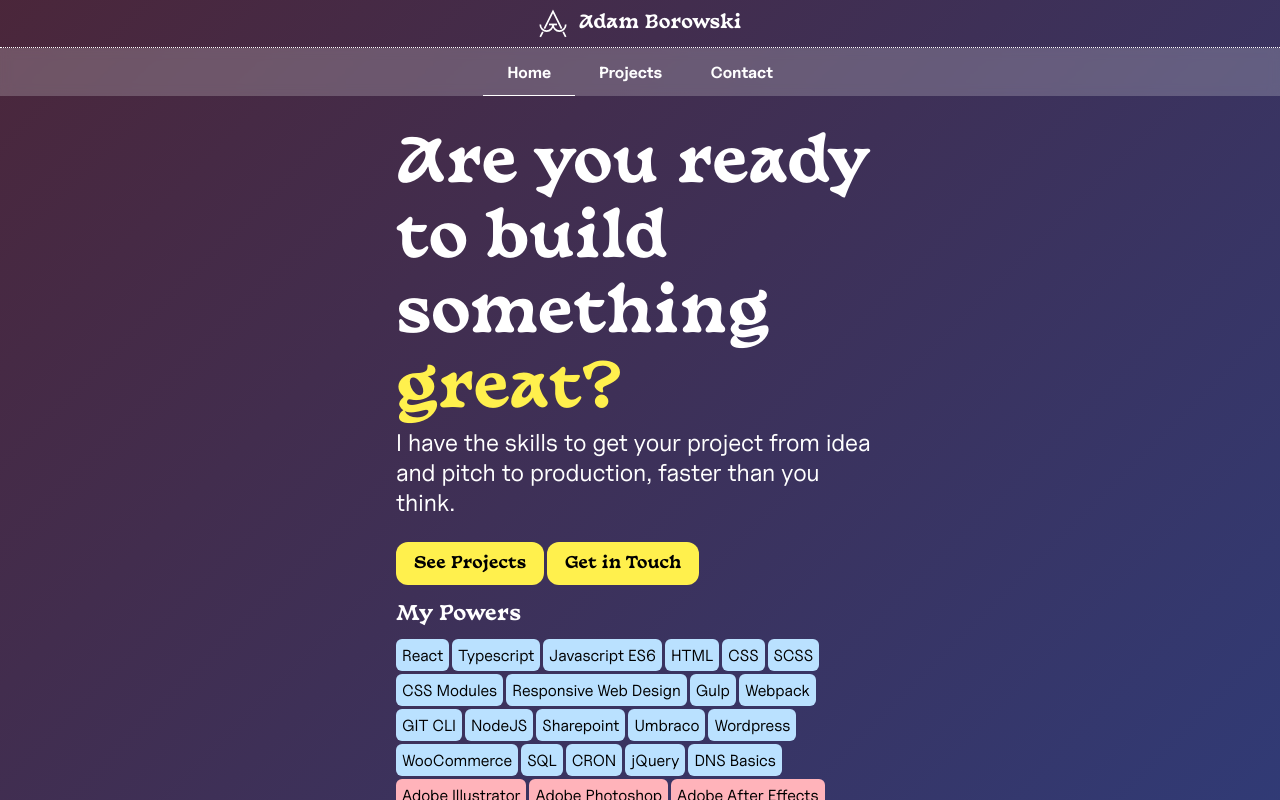
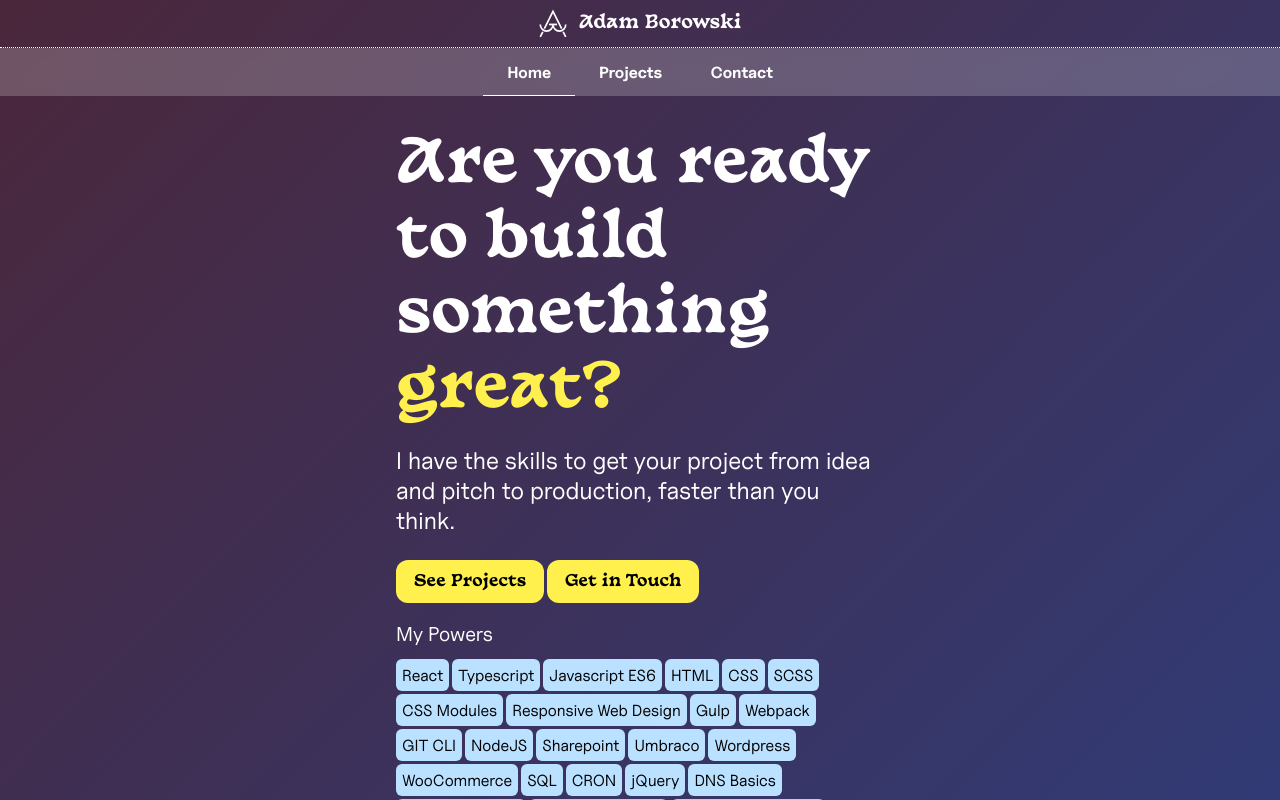
Before and after one commit to Adborowski/personal-site, a React (Vite) app: page / in a window 1280 px wide. Shown: the top 800 px of the page. Built offline with nearby package versions, Linux system fonts and the light colour scheme.

Commit message:
Revert "Small h2 fix in hero"
This reverts commit 22546d7d06875ff2cf524a01f389ae1563844fc9.

```diff
--- a/src/components/Hero/Hero.module.css
+++ b/src/components/Hero/Hero.module.css
@@ -14,11 +14,7 @@
 :global(.main) .Hero h2 {
   margin-top: 18px;
   font-weight: 400;
-  font-family: var(--font-display);
-}
-
-.description {
-  font-size: 24px;
+  font-family: var(--font-main);
 }
 
 .Hero .highlight {
--- a/src/components/Hero/Hero.tsx
+++ b/src/components/Hero/Hero.tsx
@@ -66,10 +66,10 @@ const Hero = () => {
         Are you ready to build something{" "}
         <span className={styles.highlight}>great?</span>
       </h1>
-      <div className={styles.description}>
+      <h2>
         I have the skills to get your project from idea and pitch to production,
         faster than you think.
-      </div>
+      </h2>
       <div className={styles.heroLinks}>
         <HeroLinks />
       </div>
```
